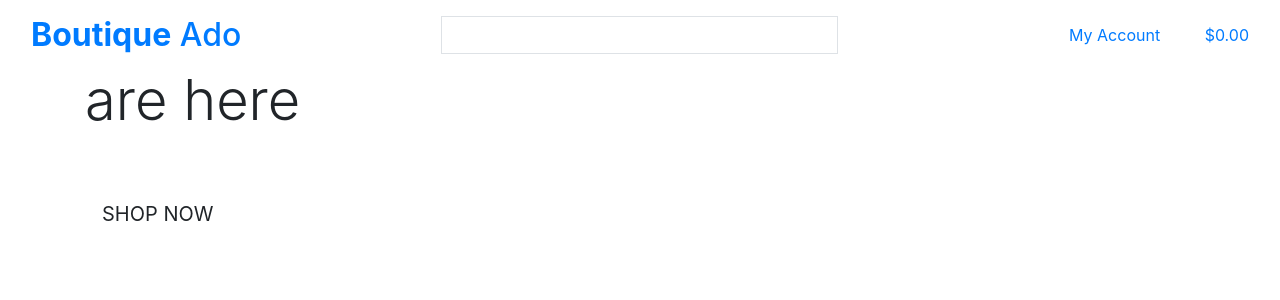
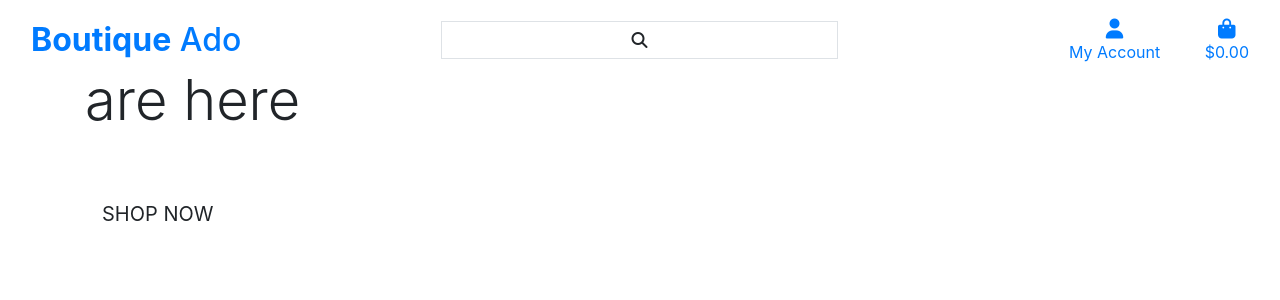
Before and after one commit to h7qju7ts/boutique_ado_v1, a Django app: page / in a window 1280 px wide. Shown: the top 300 px of the page. Run offline with Django 3.2, Linux system fonts and the light colour scheme; some libraries are stand-ins or nearby versions.

Commit message:
add google fonts and font awesome kit

```diff
--- a/templates/base.html
+++ b/templates/base.html
@@ -15,6 +15,10 @@
 
     {% block corecss %}
          <link rel="stylesheet" href="https://cdn.jsdelivr.net/npm/bootstrap@4.6.2/dist/css/bootstrap.min.css" integrity="sha384-xOolHFLEh07PJGoPkLv1IbcEPTNtaed2xpHsD9ESMhqIYd0nLMwNLD69Npy4HI+N" crossorigin="anonymous">
+         <!-- Font From Google Font -->
+         <link rel="preconnect" href="https://fonts.googleapis.com">
+         <link rel="preconnect" href="https://fonts.gstatic.com" crossorigin>
+         <link href="https://fonts.googleapis.com/css2?family=Lato:ital,wght@0,100;0,300;0,400;0,700;0,900;1,100;1,300;1,400;1,700;1,900&display=swap" rel="stylesheet">
     {% endblock %}
 
     {% block extra_css %}
@@ -25,6 +29,8 @@
          <script src="https://cdn.jsdelivr.net/npm/jquery@3.5.1/dist/jquery.min.js" integrity="sha256-9/aliU8dGd2tb6OSsuzixeV4y/faTqgFtohetphbbj0=" crossorigin="anonymous"></script>
          <script src="https://cdn.jsdelivr.net/npm/popper.js@1.16.1/dist/umd/popper.min.js" integrity="sha384-9/reFTGAW83EW2RDu2S0VKaIzap3H66lZH81PoYlFhbGU+6BZp6G7niu735Sk7lN" crossorigin="anonymous"></script>
          <script src="https://cdn.jsdelivr.net/npm/bootstrap@4.6.2/dist/js/bootstrap.min.js" integrity="sha384-+sLIOodYLS7CIrQpBjl+C7nPvqq+FbNUBDunl/OZv93DB7Ln/533i8e/mZXLi/P+" crossorigin="anonymous"></script>
+         <!-- Font Awesome Kit -->
+         <script src="https://kit.fontawesome.com/220e80d55c.js" crossorigin="anonymous"></script>
     {% endblock %}
 
     {% block extra_js %}
```
